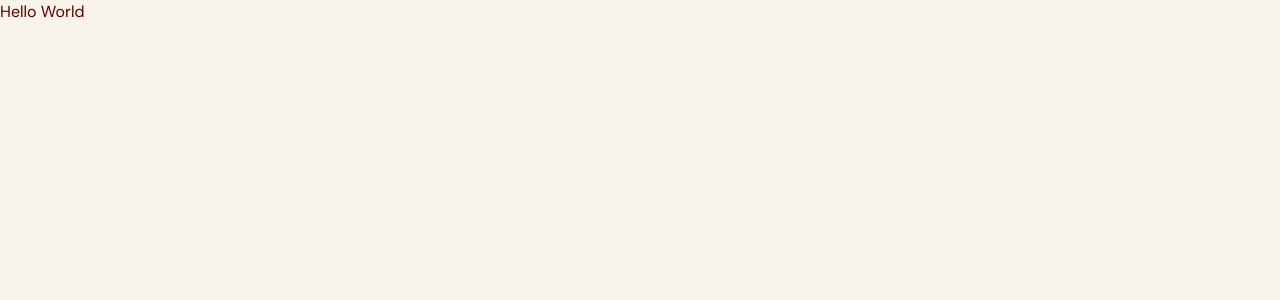
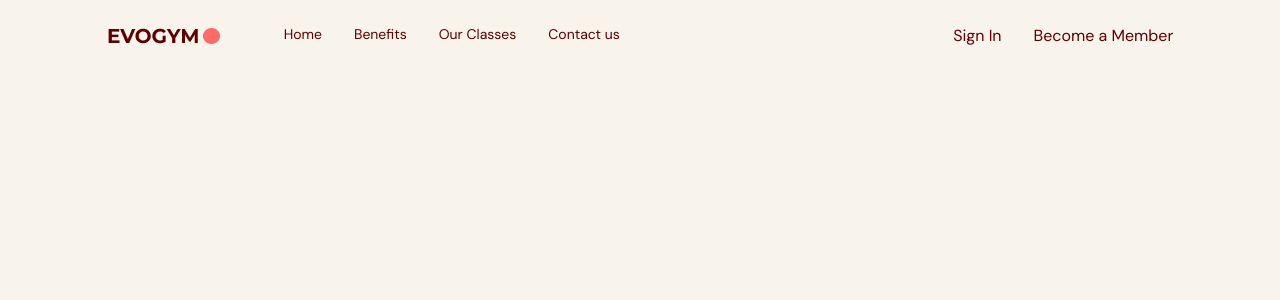
Before and after one commit to NazaAdimoha/Fitness-Unplugged, a React (Vite) app: page / in a window 1280 px wide. Shown: the top 300 px of the page. Built offline with nearby package versions, Linux system fonts and the light colour scheme.

Commit message:
set up the nav bar skeleton

```diff
--- a/src/App.tsx
+++ b/src/App.tsx
@@ -1,9 +1,9 @@
 import Navbar from "@/scenes/navbar";
-import Home from "@/scenes/home";
-import OurClasses from "@/scenes/ourClasses";
-import Benefits from "@/scenes/benefits";
-import ContactUs from "@/scenes/contactUs";
-import Footer from "@/scenes/footer";
+// import Home from "@/scenes/home";
+// import OurClasses from "@/scenes/ourClasses";
+// import Benefits from "@/scenes/benefits";
+// import ContactUs from "@/scenes/contactUs";
+// import Footer from "@/scenes/footer";
 import { useEffect, useState } from "react";
 import { SelectedPage } from "@/shared/types";
 
@@ -12,7 +12,12 @@
 function App() {
   return (
     <div className="app bg-gray-20">
-      <p>Hello World</p>
+      <Navbar />
+      {/* <Home /> */}
+      {/* <OurClasses /> */}
+      {/* <Benefits /> */}
+      {/* <ContactUs /> */}
+      {/* <Footer /> */}
     </div>
   );
 }
--- /dev/null
+++ b/src/scenes/navbar/Link.tsx
@@ -0,0 +1,17 @@
+import AnchorLink from "react-anchor-link-smooth-scroll";
+
+type Props = {
+    page: string,
+}
+
+const Link = ({
+    page,
+}: Props) => {
+  return (
+    <AnchorLink>
+        {page}
+    </AnchorLink>
+  )
+}
+
+export default Link
--- /dev/null
+++ b/src/scenes/navbar/index.tsx
@@ -0,0 +1,40 @@
+import { useState, useEffect } from "react";
+import { Bars3BottomRightIcon } from "@heroicons/react/24/outline";
+import Logo from "@/assets/Logo.png";
+
+type Props = {}
+
+const index = (props: Props) => {
+    const flexBetween = "flex item-center justify-between"
+  return (
+    <nav>
+        <div
+            className={`${flexBetween} fixed top-0 z-30 w-full py-6`}
+        >
+            <div className={`${flexBetween} mx-auto w-5/6`}>
+                <div className={`${flexBetween} w-full gap-16`}>
+                    {/* LEFT SIDE */}
+                    <img alt="logo" src={Logo} />
+
+                    {/* RIGHT SIDE */}
+                    <div className={`${flexBetween} w-full`}>
+                        <div className={`${flexBetween} gap-8 text-sm`}>
+                            <p>Home</p>
+                            <p>Benefits</p>
+                            <p>Our Classes</p>
+                            <p>Contact us</p>
+                        </div>
+
+                        <div className={`${flexBetween} gap-8`}>
+                            <p>Sign In</p>
+                            <button>Become a Member</button>
+                        </div>
+                    </div>
+                </div>
+            </div>
+        </div>
+    </nav>
+  )
+}
+
+export default index
```
Also changed, not shown: 2 other files (tests, documents, lock files or other folders).
